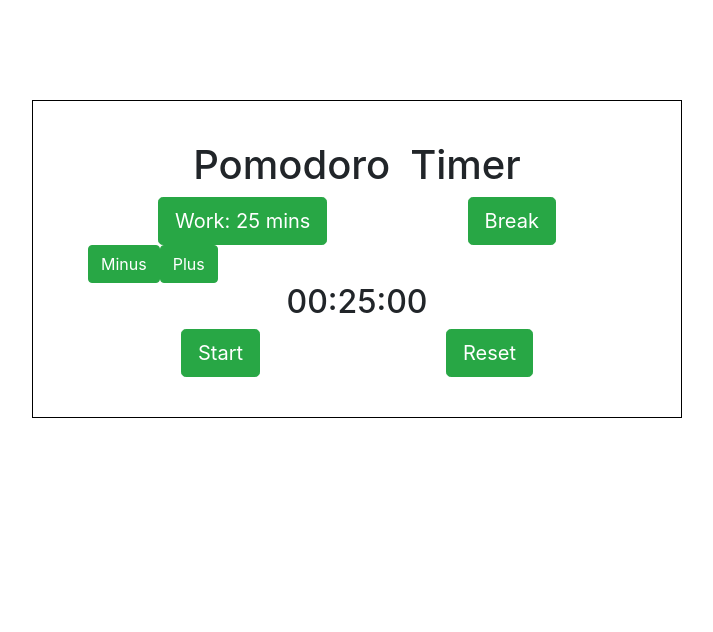
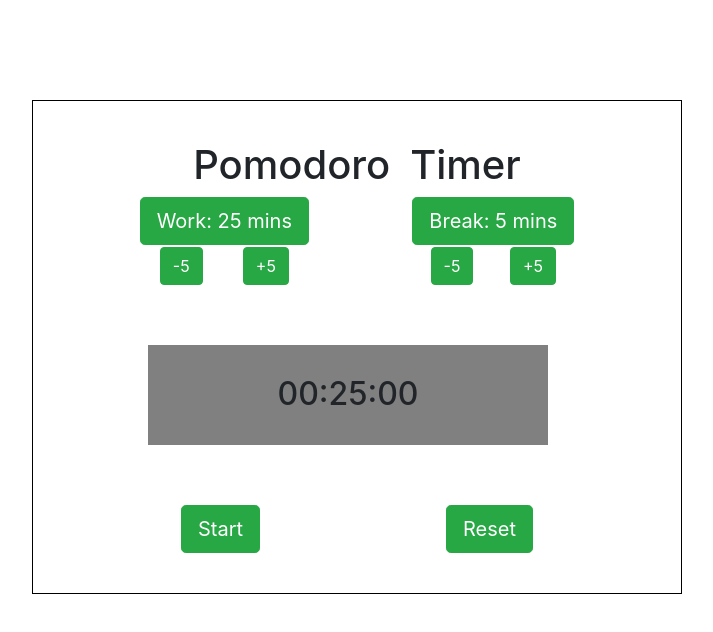
Before and after one commit to IronyOfRyan/pomov2, a React app: page / in a window 1280 px wide. Shown: the top 632 px of the page, without its empty margins (283-996 px from the left). Built offline with nearby package versions, Linux system fonts and the light colour scheme.

Commit message:
css changes, additonal mode buttons

```diff
--- a/src/component/App.css
+++ b/src/component/App.css
@@ -21,3 +21,19 @@
   margin-right: auto;
   margin-left: auto;
 }
+
+.unaryButton {
+  display: block;
+  margin-right: auto;
+  margin-left: auto;
+  margin-top: 2px;
+}
+
+.timerDisplay {
+  background-color: grey;
+  padding: 30px;
+  text-align: center;
+  margin: 60px;
+  height: 100px;
+  width: 400px;
+}
--- a/src/component/timer.js
+++ b/src/component/timer.js
@@ -4,7 +4,6 @@ import TimerHeader from '../view/timerHeader.js';
 import TimerDisplay from '../view/timerDisplay.js';
 import TimerButtons from '../view/timerButtons.js';
 import TimerModeButtons from '../view/timerModes.js';
-import TimerIncrements from '../view/timerIncrements.js';
 import * as timerStates from '../controls/timerStates.js';
 
 class Timer extends Component{
@@ -94,8 +93,16 @@ class Timer extends Component{
     return(
       <div className="container-fluid">
         <TimerHeader />
-        <TimerModeButtons resetTimer={this.resetTimer} swapTimer={this.swapTimer} displayTime={this.state.work}/>
-        <TimerIncrements initTime={this.state.initTime} setInitTime={this.setInitTime} timerState={this.state.timerState}/>
+        <TimerModeButtons
+          resetTimer={this.resetTimer}
+          swapTimer={this.swapTimer}
+          workTime={this.state.work}
+          breakTime={this.state.break}
+          initTime={this.state.initTime}
+          setInitTime={this.setInitTime}
+          timerState={this.state.timerState}
+        />
+
         <TimerDisplay currentTime={this.state.currentTime} timerState={this.state.timerState}/>
         <TimerButtons
         startTimer={this.startTimer}
--- a/src/view/timerDisplay.js
+++ b/src/view/timerDisplay.js
@@ -8,8 +8,8 @@ const zeroPad = (num) => {
 }
 
 const timerDisplay = (props) => (
-  <Row>
-    <h2 className="center-block"> {`${zeroPad(props.currentTime.get('hours'))}:${zeroPad(props.currentTime.get('minutes'))}:${zeroPad(props.currentTime.get('seconds'))}`} </h2>
+  <Row className="timerDisplay center-block">
+    <h2> {`${zeroPad(props.currentTime.get('hours'))}:${zeroPad(props.currentTime.get('minutes'))}:${zeroPad(props.currentTime.get('seconds'))}`} </h2>
   </Row>
 );
 
--- a/src/view/timerIncrements.js
+++ /dev/null
@@ -1,42 +0,0 @@
-import React, {Component} from 'react';
-import {Button, ButtonToolbar} from 'react-bootstrap';
-import * as timerStates from '../controls/timerStates.js';
-import moment from 'moment';
-
-class TimerIncrements extends Component {
-  constructor(){
-    super();
-  }
-
-  handleChange = ev => {
-    const newInitTime = this.props.initTime;
-    if(this.props.timerState === timerStates.RUNNING) return
-    if(ev.target.id === 'minus' && newInitTime > 0) newInitTime.subtract(parseInt(5, 10), 'minutes');
-    if(ev.target.id === 'plus') newInitTime.add(parseInt(5, 10), 'minutes')
-
-    this.props.setInitTime(newInitTime);
-  }
-
-
-
-  workUnaryOperators = () => {
-      return (
-        <ButtonToolbar>
-          <Button id="minus" className="center-block" bsStyle="success" bsSize="xsmall" onClick={this.handleChange}>Minus</Button>
-          <Button id="plus" className="center-block" bsStyle="success" bsSize="xsmall" onClick={this.handleChange}>Plus</Button>
-        </ButtonToolbar>
-      )
-  }
-
-  render(){
-    return (
-      <div>
-        <ButtonToolbar>
-          {this.workUnaryOperators()}
-        </ButtonToolbar>
-      </div>
-    );
-  }
-
-}
-export default TimerIncrements
--- a/src/view/timerModes.js
+++ b/src/view/timerModes.js
@@ -1,20 +1,55 @@
 import React, {Component} from 'react';
 import {Button, ButtonToolbar} from 'react-bootstrap';
 import * as timerStates from '../controls/timerStates.js';
-
 
 class TimerModeButtons extends Component {
   constructor(){
     super();
   }
 
+  handleChange = ev => {
+    const newInitTime = this.props.initTime;
+    if(this.props.timerState === timerStates.RUNNING) return
+    if(ev.target.id === 'minus' && newInitTime > 0) newInitTime.subtract(parseInt(5, 10), 'minutes');
+    if(ev.target.id === 'plus') newInitTime.add(parseInt(5, 10), 'minutes')
+
+    this.props.setInitTime(newInitTime);
+  }
+
+
+
+  workUnaryOperators = () => {
+      return (
+        <ButtonToolbar>
+          <Button id="minus" className="unaryButton" bsStyle="success" bsSize="xsmall" onClick={this.handleChange}>-5</Button>
+          <Button id="plus" className="unaryButton" bsStyle="success" bsSize="xsmall" onClick={this.handleChange}>+5</Button>
+        </ButtonToolbar>
+      )
+  }
+
+  breakUnaryOperators = () => {
+      return (
+        <ButtonToolbar>
+          <Button id="minus" className="unaryButton" bsStyle="success" bsSize="xsmall" onClick={this.handleChange}>-5</Button>
+          <Button id="plus" className="unaryButton" bsStyle="success" bsSize="xsmall" onClick={this.handleChange}>+5</Button>
+        </ButtonToolbar>
+      )
+  }
+
+
 
   render(){
     return (
       <div>
         <ButtonToolbar>
-          <Button className="center-block" bsStyle="success" bsSize="large" onClick={this.props.resetTimer}>Work:  {`${this.props.displayTime}`} mins</Button>
-          <Button className="center-block" bsStyle="success" bsSize="large" onClick={this.props.swapTimer}>Break</Button>
+        <div className='center-block'>
+          <Button bsStyle="success" bsSize="large" onClick={this.props.resetTimer}>Work:  {`${this.props.workTime}`} mins</Button>
+          {this.workUnaryOperators()}
+        </div>
+        <div className='center-block'>
+          <Button bsStyle="success" bsSize="large" onClick={this.props.swapTimer}>Break:  {`${this.props.breakTime}`} mins</Button>
+          {this.breakUnaryOperators()}
+        </div>
         </ButtonToolbar>
       </div>
     );
```
